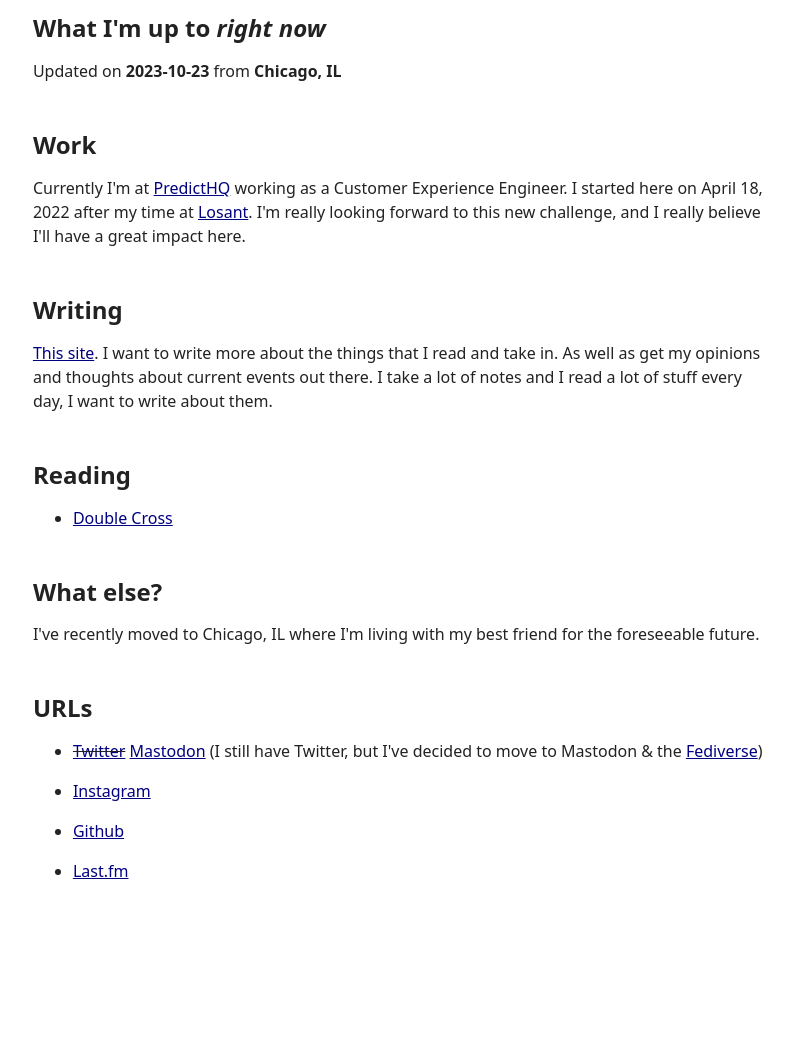
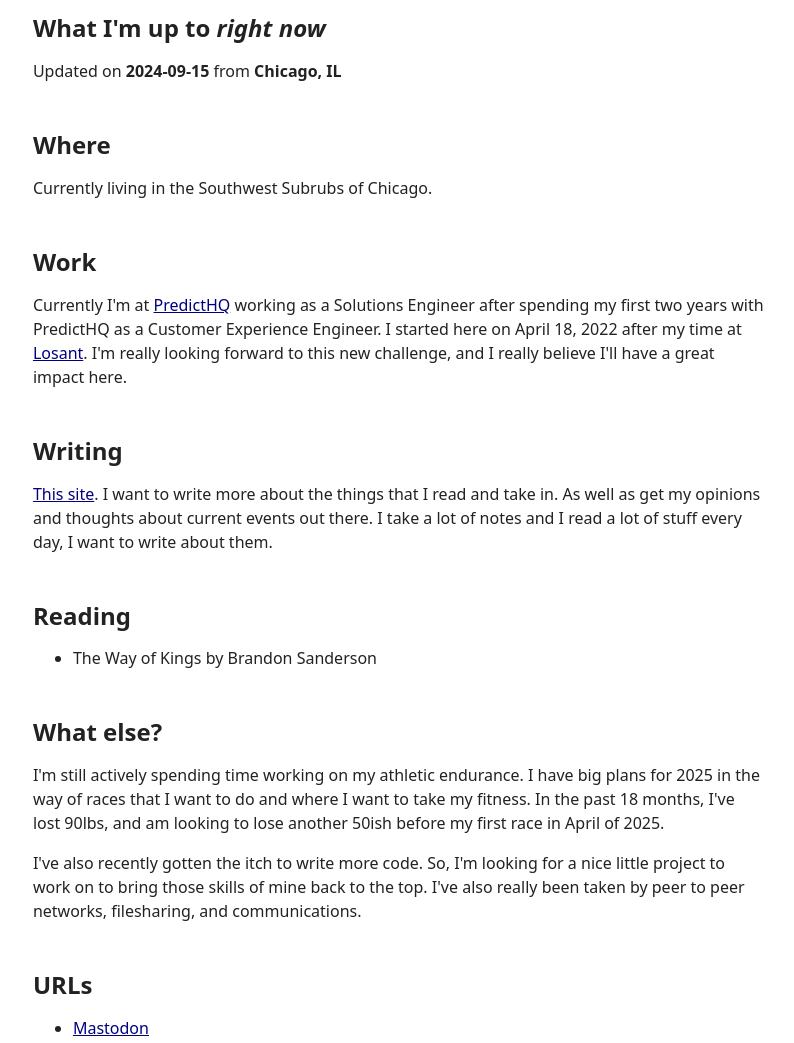
Before and after one commit to hhheath/personal-site, an Eleventy site: page src/pages/now.md in a window 1280 px wide. Shown: the part 240-1283 px from the top of the page, without its empty margins (241-1035 px from the left). Before the commit the page ends 1239 px from the top, so only its background shows below. Built offline with nearby package versions, Linux system fonts and the light colour scheme; Eleventy itself is replaced by a stand-in of ours; files that its build step writes are made by us from their sources.

Commit message:
update now

```diff
--- a/src/pages/now.md
+++ b/src/pages/now.md
@@ -7,27 +7,32 @@
 
 ## What I'm up to _right now_
 
-Updated on **2023-10-23** from **Chicago, IL**
+Updated on **2024-09-15** from **Chicago, IL**
+
+## Where
+
+Currently living in the Southwest Subrubs of Chicago.
 
 ## Work
 
-Currently I'm at [PredictHQ](https://www.predicthq.com/) working as a Customer Experience Engineer. I started here on April 18, 2022 after my time at [Losant](https://www.losant.com). I'm really looking forward to this new challenge, and I really believe I'll have a great impact here.
+Currently I'm at [PredictHQ](https://www.predicthq.com/) working as a Solutions Engineer after spending my first two years with PredictHQ as a Customer Experience Engineer. I started here on April 18, 2022 after my time at [Losant](https://www.losant.com). I'm really looking forward to this new challenge, and I really believe I'll have a great impact here.
 
 ## Writing
 
-[This site](https://github.com/hhheath/pw4). I want to write more about the things that I read and take in. As well as get my opinions and thoughts about current events out there. I take a lot of notes and I read a lot of stuff every day, I want to write about them.
+[This site](https://github.com/hhheath/personal-site). I want to write more about the things that I read and take in. As well as get my opinions and thoughts about current events out there. I take a lot of notes and I read a lot of stuff every day, I want to write about them.
 
 ## Reading
 
-- [Double Cross](https://www.goodreads.com/book/show/43652.Double_Cross)
+- The Way of Kings by Brandon Sanderson
 
 ## What else?
 
-I've recently moved to Chicago, IL where I'm living with my best friend for the foreseeable future.
+I'm still actively spending time working on my athletic endurance. I have big plans for 2025 in the way of races that I want to do and where I want to take my fitness. In the past 18 months, I've lost 90lbs, and am looking to lose another 50ish before my first race in April of 2025.
+
+I've also recently gotten the itch to write more code. So, I'm looking for a nice little project to work on to bring those skills of mine back to the top. I've also really been taken by peer to peer networks, filesharing, and communications.
 
 ## URLs
 
-- ~~[Twitter](https://twitter.com/hhheath_)~~ [Mastodon](https://mastodon.social/@hheath_) (I still have Twitter, but I've decided to move to Mastodon & the [Fediverse](https://en.wikipedia.org/wiki/Fediverse))
+- [Mastodon](https://mastodon.social/@hheath_)
 - [Instagram](https://instagram.com/hhheath_)
 - [Github](https://github.com/hhheath)
-- [Last.fm](https://www.last.fm/user/cloolis)
```
